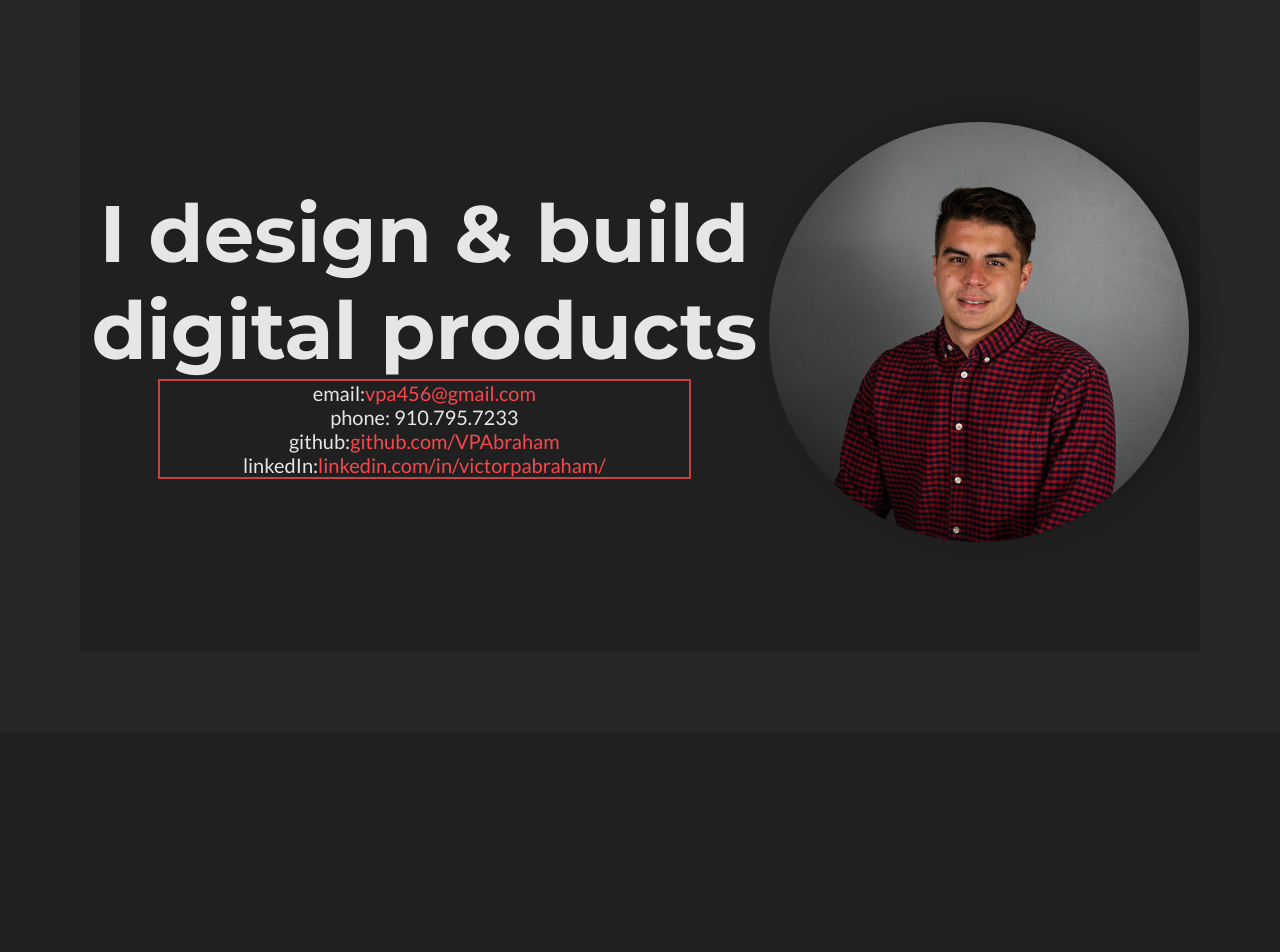
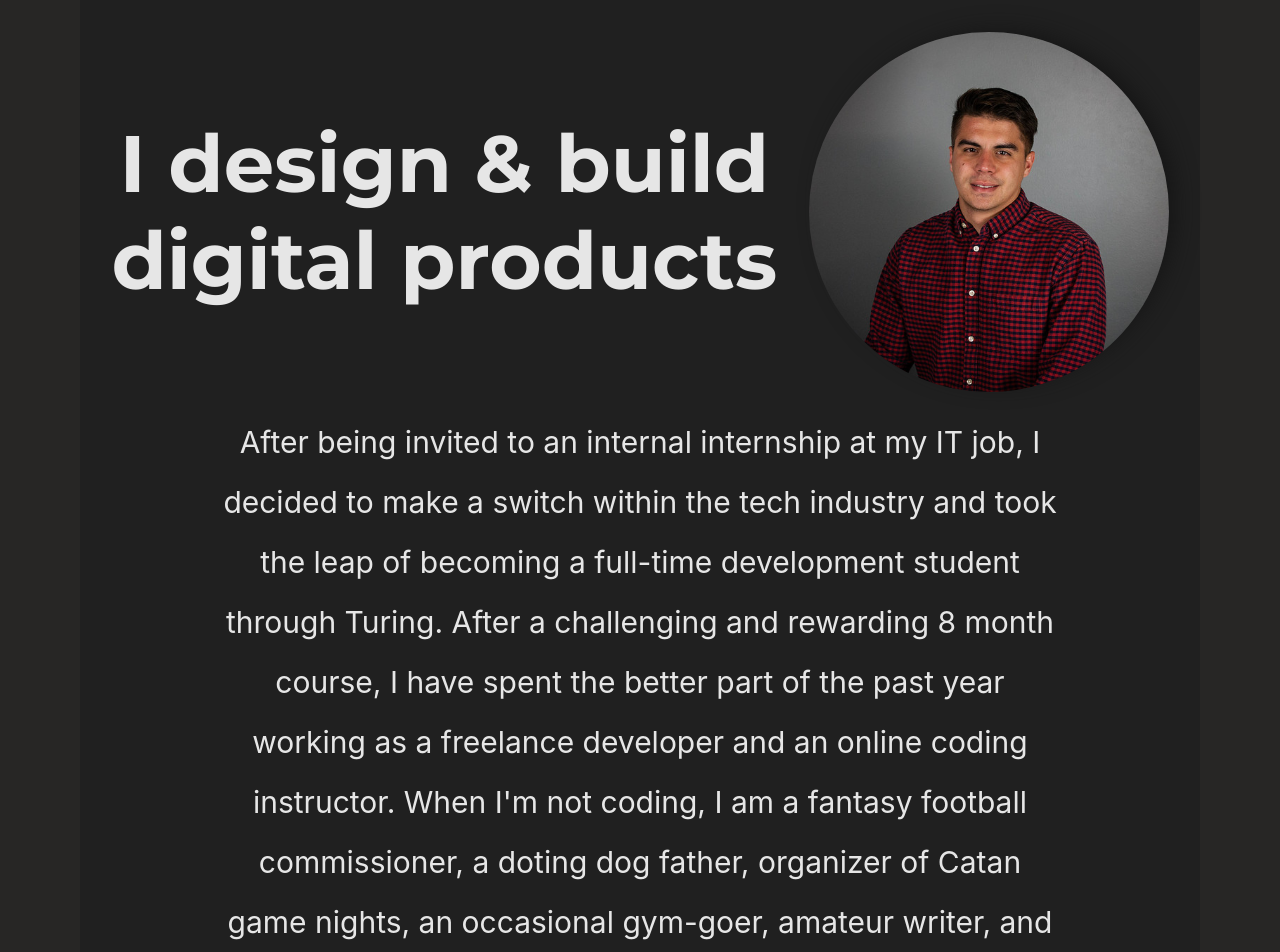
Before and after one commit to VPAbraham/portfolio-page, a React (Create React App) app: page /about in a window 1280 px wide. Shown: the part 80-1032 px from the top of the page. Before the commit the page ends 812 px from the top, so only its background shows below. Built offline with nearby package versions, Linux system fonts and the light colour scheme; a web font is replaced by a local one.

Commit message:
Adjust spacing for about sections

```diff
--- a/src/views/About/About.js
+++ b/src/views/About/About.js
@@ -9,14 +9,23 @@ const About = () => {
   return (
     <div className='about'>
       <Link to='/' className='resume-link about-back'>GO BACK</Link>
-      <section>
+      <section className='about-top'>
         <div className='about-block'>
           <h2>I design & build</h2>
           <h2>digital products</h2>
-          <div className='about-block__text'>
 
+        </div>
+        <img src={victorImg} alt='Headshot of Victor Abraham.'/>
+      </section>
+      <section className='about-bottom'>
+      <div className='about-bottom__text'>
+            <p>After being invited to an internal internship at my IT job,
+               I decided to make a switch within the tech industry and took the leap of becoming
+               a full-time development student through Turing. After a challenging and rewarding 8 month course,
+               I have spent the better part of the past year working as a freelance developer and an online coding instructor.
+                 When I'm not coding, I am a fantasy football commissioner, a doting dog father, organizer of Catan game nights, an occasional gym-goer, amateur writer, and an audiobook/podcast enthusiast. </p>
           </div>
-          <div className='about-block__contact'>
+        <div className='about-bottom__contact'>
             <p>email:
               <a href='mailto:vpa456@gmail.com'>vpa456@gmail.com</a>
             </p>
@@ -29,8 +38,6 @@ const About = () => {
             </p>
 
           </div>
-        </div>
-        <img src={victorImg} alt='Headshot of Victor Abraham.'/>
       </section>
     </div>
   )
--- a/src/views/About/About.scss
+++ b/src/views/About/About.scss
@@ -5,11 +5,11 @@
   border: solid 8rem rgb(39,38,37);
 
 
-  section {
+  .about-top {
     display: flex;
     justify-content: space-evenly;
     align-items: center;
-    height: 80vh;
+    height: 50vh;
     .about-block {
 
       h2 {
@@ -17,28 +17,41 @@
         font-size:8rem;
         color: $white-color;
       }
-      &__text {
-        font-size: 4rem;
-      }
-      &__contact {
-        margin: auto;
-        font-size: 2rem;
-        font-family: $font-accent;
-        color: $white-color;
-        border: 2px solid rgb(201, 66, 66);
-        width: 80%;
-      }
     }
 
     img {
       border-radius: 50%;
-      height: 42rem;
+      height: 36rem;
       box-shadow: 10px -5px 24px -6px rgba(20,20,20,1);
 
     }
   }
 
+  .about-bottom {
+    &__contact {
+      margin: auto;
+      font-size: 2rem;
+      font-family: $font-accent;
+      color: $white-color;
+      border: 2px solid rgb(201, 66, 66);
+      width: 70%;
+
+      p {
+        margin: .6rem;
+      }
+    }
+
+    &__text {
+      margin: auto;
+      line-height: 2;
+      width: 75%;
+      font-size: 3rem;
+      color: $white-color;
+    }
+
+  }
+
 }
 
-.about-back {
+.about-ba {
 }
```
